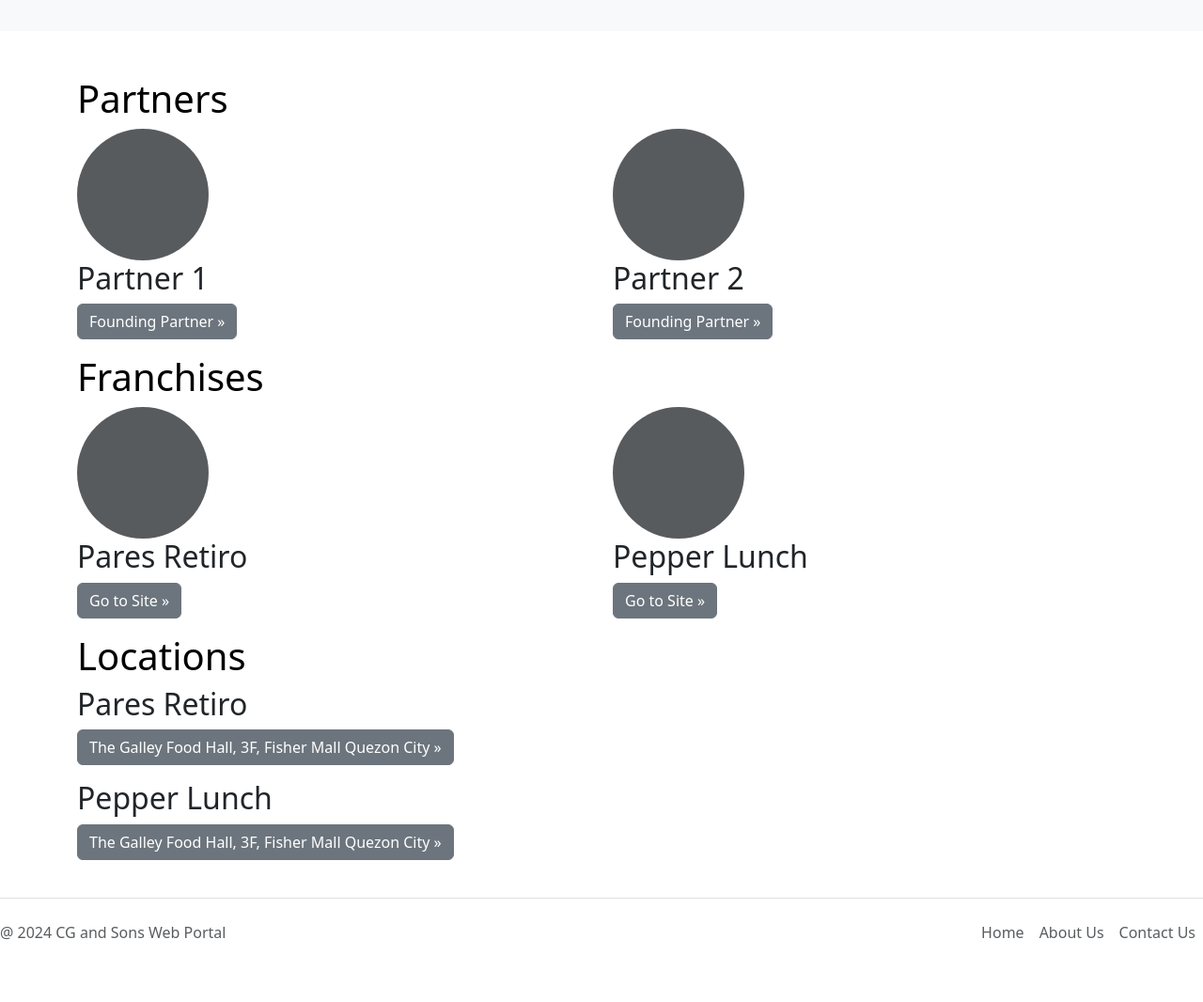
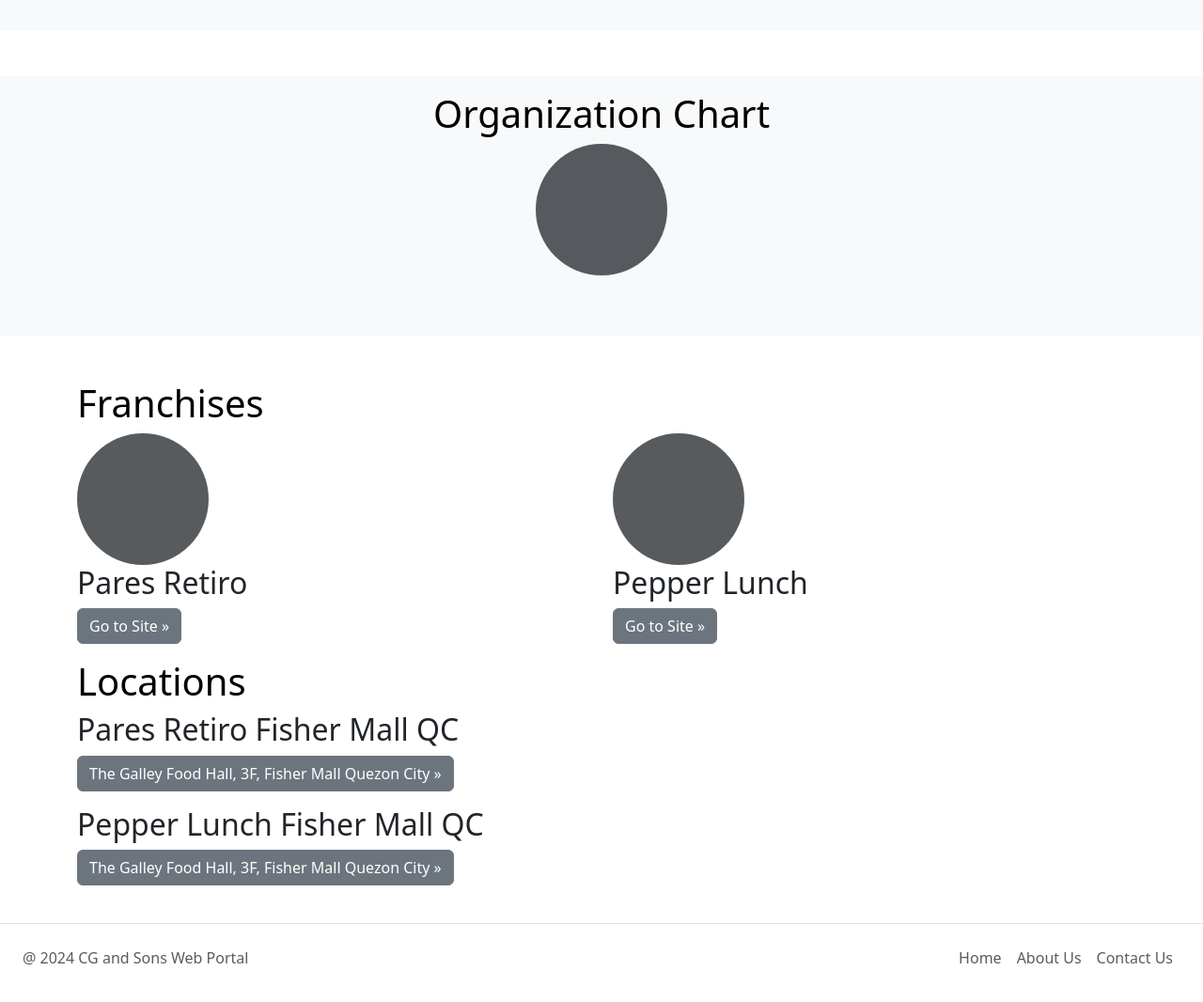
Before and after one commit to NKTheMaker1234/CGAS, a plain HTML site: page about.html in a window 1280 px wide. Shown: the part 360-1426 px from the top of the page at 94% size. Drawn offline with nearby package versions, Linux system fonts and the light colour scheme.

Commit message:
About Page now has a Org Chart instead of a Partner Section and some modification to header and footer positioning

```diff
--- a/about.html
+++ b/about.html
@@ -26,7 +26,7 @@
         <span class="title fs-3">CG and Sons Co.</span>
       </a>
 
-      <ul class="nav nav-pills">
+      <ul class="nav nav-pills px-4">
         <li class="nav-item">
           <a href="/home.html" class="nav-link" aria-current="page">Home</a>
         </li>
@@ -40,6 +40,7 @@
     </header>
 
 
+    <!-- Jumbotron to the About Us Page -->
   <div class="p-5 mb-5 text-center bg-body-tertiary">
     <div class="container py-5">
       <h1 class="text-body-emphasis">About CG and Sons Co.</h1>
@@ -49,28 +50,21 @@
     </div>
   </div>
 
-<!-- Three columns of text below the carousel -->
-<div class="container marketing">
 
-  <h1 class="text-body-emphasis">Partners</h1>
-
+<!-- Organization Chart -->
+<div class="p-3 mb-5 text-center bg-body-tertiary">
+<div class="container mb-5">
+  <h1 class="text-body-emphasis">Organization Chart</h1>
   <div class="row">
-    <div class="col-lg-6">
-
+    <div class="col-lg-12">
       <svg class="bd-placeholder-img rounded-circle" width="140" height="140" xmlns="http://www.w3.org/2000/svg" role="img" aria-label="Placeholder" preserveAspectRatio="xMidYMid slice" focusable="false"><title>Placeholder</title><rect width="100%" height="100%" fill="var(--bs-secondary-color)"></rect></svg>
-      <h2 class="fw-normal">Partner 1</h2>
-      <p><a class="btn btn-secondary" href="#">Founding Partner »</a></p>
-    </div><!-- /.col-lg-4 -->
-
-    <div class="col-lg-6">
-      <svg class="bd-placeholder-img rounded-circle" width="140" height="140" xmlns="http://www.w3.org/2000/svg" role="img" aria-label="Placeholder" preserveAspectRatio="xMidYMid slice" focusable="false"><title>Placeholder</title><rect width="100%" height="100%" fill="var(--bs-secondary-color)"></rect></svg>
-      <h2 class="fw-normal">Partner 2</h2>
-      <p><a class="btn btn-secondary" href="#">Founding Partner »</a></p>
-    </div><!-- /.col-lg-4 -->
+    </div>
 
   </div><!-- /.row -->
 </div>
+</div>
 
+<!-- Franchises -->
 <div class="container marketing">
 
   <h1 class="text-body-emphasis">Franchises</h1>
@@ -81,31 +75,31 @@
       <svg class="bd-placeholder-img rounded-circle" width="140" height="140" xmlns="http://www.w3.org/2000/svg" role="img" aria-label="Placeholder" preserveAspectRatio="xMidYMid slice" focusable="false"><title>Placeholder</title><rect width="100%" height="100%" fill="var(--bs-secondary-color)"></rect></svg>
       <h2 class="fw-normal">Pares Retiro</h2>
       <p><a class="btn btn-secondary" href="#">Go to Site »</a></p>
-    </div><!-- /.col-lg-4 -->
+    </div><!-- /.col-lg-6 -->
 
     <div class="col-lg-6">
       <svg class="bd-placeholder-img rounded-circle" width="140" height="140" xmlns="http://www.w3.org/2000/svg" role="img" aria-label="Placeholder" preserveAspectRatio="xMidYMid slice" focusable="false"><title>Placeholder</title><rect width="100%" height="100%" fill="var(--bs-secondary-color)"></rect></svg>
       <h2 class="fw-normal">Pepper Lunch</h2>
       <p><a class="btn btn-secondary" href="#">Go to Site »</a></p>
-    </div><!-- /.col-lg-4 -->
+    </div><!-- /.col-lg-6 -->
 
-  </div><!-- /.row -->
+  </div>
 </div>
 
+<!-- Locations -->
 <div class="container marketing">
-
   <h1 class="text-body-emphasis">Locations</h1>
 
   <div class="row">
     <div class="col-lg-10">
       <!-- Picture of Pares Retiro QC -->
-      <h2 class="fw-normal">Pares Retiro</h2>
+      <h2 class="fw-normal">Pares Retiro Fisher Mall QC</h2>
       <p><a class="btn btn-secondary" href="#">The Galley Food Hall, 3F, Fisher Mall Quezon City »</a></p>
     </div><!-- /.col-lg-4 -->
 
     <div class="col-lg-10">
       <!-- Picture of Pepper Lunch QC -->
-      <h2 class="fw-normal">Pepper Lunch</h2>
+      <h2 class="fw-normal">Pepper Lunch Fisher Mall QC</h2>
       <p><a class="btn btn-secondary" href="#">The Galley Food Hall, 3F, Fisher Mall Quezon City »</a></p>
     </div><!-- /.col-lg-4 -->
 
@@ -115,14 +109,14 @@
     <footer
       class="d-flex flex-wrap justify-content-between align-items-center py-3 my-4 border-top"
     >
-      <p class="col-md-4 mb-0 text-body-secondary"> @ 2024 CG and Sons Web Portal</p>
+      <p class="col-md-4 mb-0 px-4 text-body-secondary"> @ 2024 CG and Sons Web Portal</p>
 
       <a
         href="/"
         class="col-md-4 d-flex align-items-center justify-content-center mb-3 mb-md-0 me-md-auto link-body-emphasis text-decoration-none"
       >
 
-      <ul class="nav col-md-4 justify-content-end">
+      <ul class="nav col-md-4 px-4 justify-content-end">
         <li class="nav-item">
           <a href="/home.html" class="nav-link px-2 text-body-secondary">Home</a>
         </li>
```
Also changed, not shown: contactUs.html (+3 -3 lines), home.html (+3 -3 lines).
